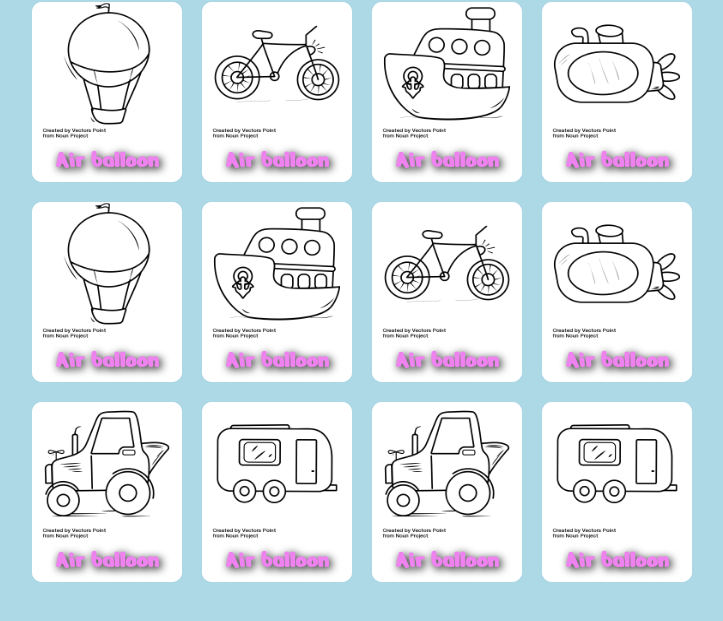
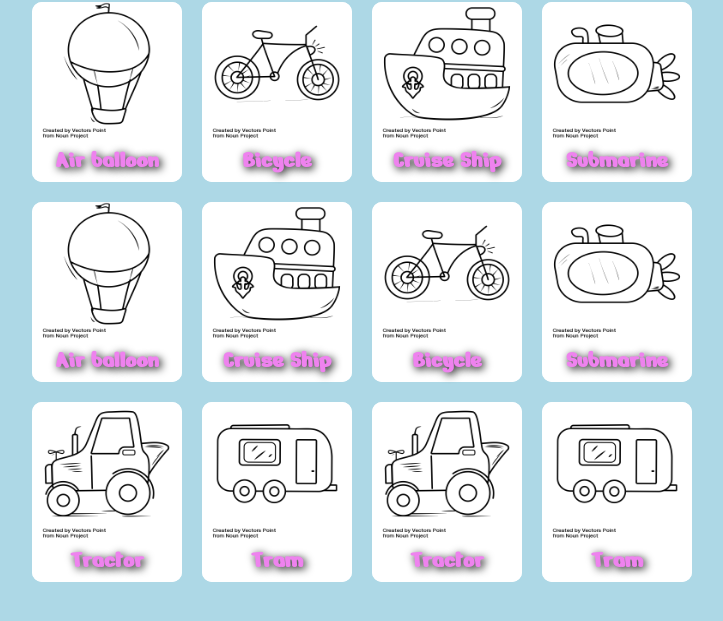
Before and after one commit to n-desantis92/html-css-memory, a plain HTML site: page index.html in a window 1280 px wide. Shown: the part 115-736 px from the top of the page, without its empty margins (278-1001 px from the left). Drawn offline with Linux system fonts and the light colour scheme.

Commit message:
cambiato i nomi alle carte

```diff
--- a/index.html
+++ b/index.html
@@ -25,15 +25,15 @@
         </div>
         <div class="cards card-2">
           <img src="img/noun_Bicycle_3134821.png" alt="">
-          <h2>Air balloon</h2>
+          <h2>Bicycle</h2>
         </div>
         <div class="cards card-3">
           <img src="img/noun_Cruise_Ship_3134824.png" alt="">
-          <h2>Air balloon</h2>
+          <h2>Cruise Ship</h2>
         </div>
         <div class="cards card-4">
           <img src="img/noun_Submarine_3134738.png" alt="">
-          <h2>Air balloon</h2>
+          <h2>Submarine</h2>
         </div>
         <div class="cards card-5">
           <img src="img/noun_air_balloon_3134741.png" alt="">
@@ -41,34 +41,34 @@
         </div>
         <div class="cards card-6">
           <img src="img/noun_Cruise_Ship_3134824.png" alt="">
-          <h2>Air balloon</h2>
+          <h2>Cruise Ship</h2>
         </div>
         <div class="cards card-7">
           <img src="img/noun_Bicycle_3134821.png" alt="">
-          <h2>Air balloon</h2>
+          <h2>Bicycle</h2>
         </div>
         <div class="cards card-8">
           <img src="img/noun_Submarine_3134738.png" alt="">
-          <h2>Air balloon</h2>
+          <h2>Submarine</h2>
         </div>
         <div class="cards card-9">
           <img src="img/noun_Tractor_3134797.png" alt="">
-          <h2>Air balloon</h2>
+          <h2>Tractor</h2>
 
         </div>
         <div class="cards card-10">
           <img src="img/noun_Tram_3134750.png" alt="">
-          <h2>Air balloon</h2>
+          <h2>Tram</h2>
 
         </div>
         <div class="cards card-11">
           <img src="img/noun_Tractor_3134797.png" alt="">
-          <h2>Air balloon</h2>
+          <h2>Tractor</h2>
 
         </div>
         <div class="cards card-12">
           <img src="img/noun_Tram_3134750.png" alt="">
-          <h2>Air balloon</h2>
+          <h2>Tram</h2>
         </div>
 
 
```
